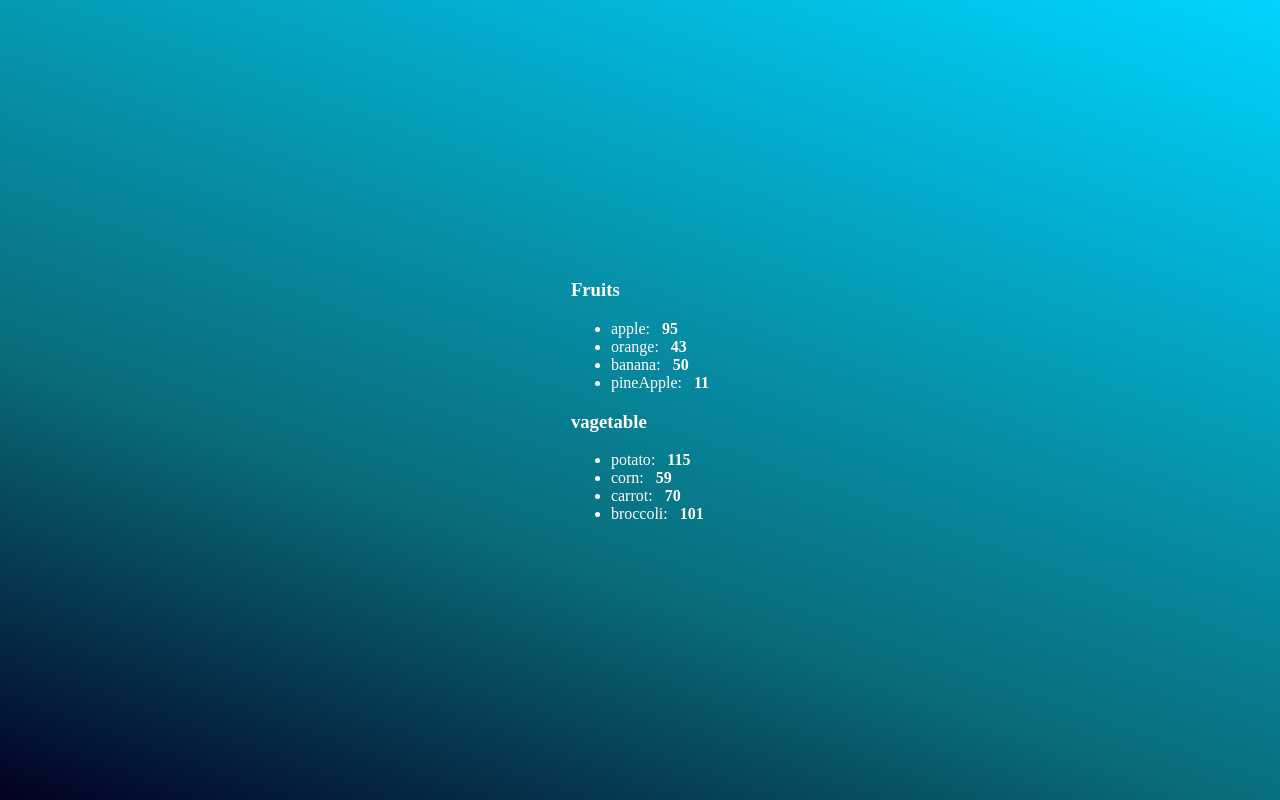
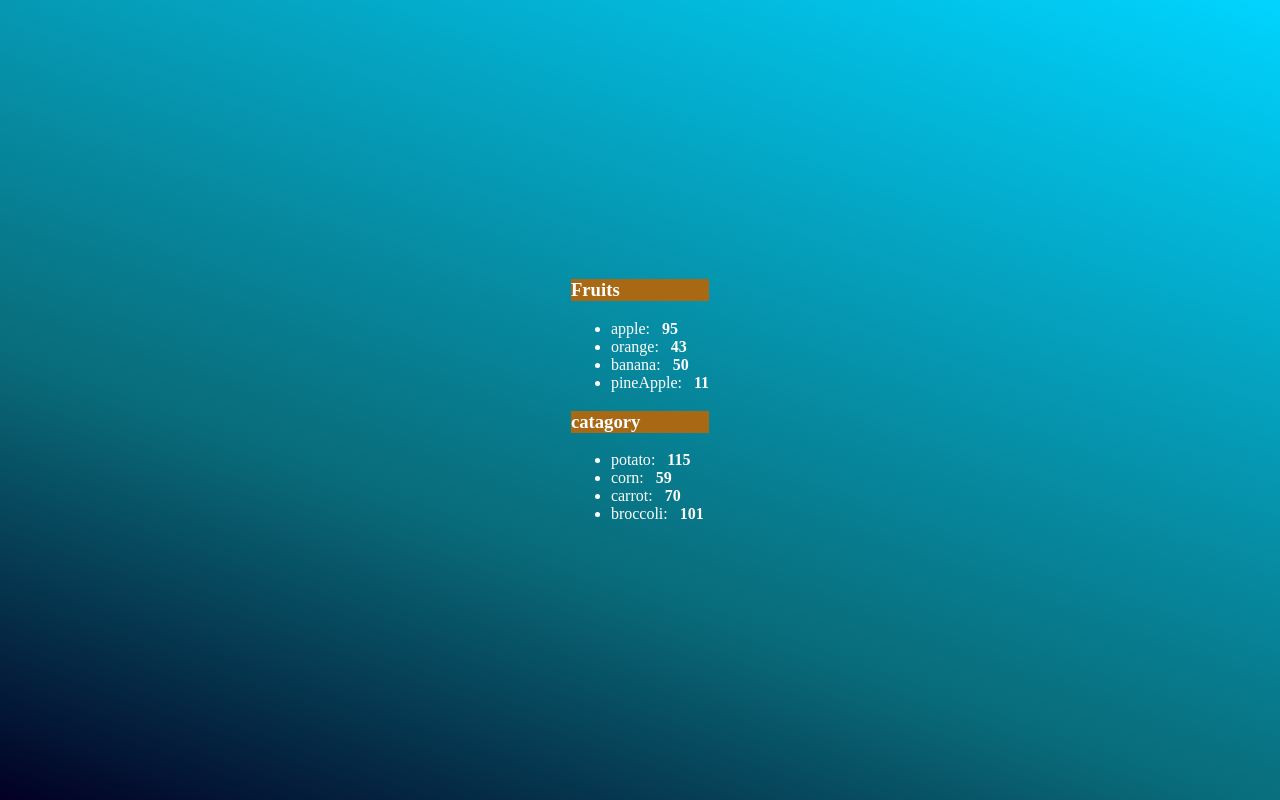
Before and after one commit to AbdiAhmed6457/REACT, a React (Vite) app in the folder my-react-app/: page / in a window 1280 px wide. Built offline with nearby package versions, Linux system fonts and the light colour scheme.

Commit message:
done the list default

```diff
--- a/my-react-app/src/App.jsx
+++ b/my-react-app/src/App.jsx
@@ -1,27 +1,27 @@
-
 import Card from "./Card";
 import List from "./List";
 
 function App() {
+  const fruits = [
+    { id: 1, name: "apple", calories: 95 },
+    { id: 2, name: "orange", calories: 43 },
+    { id: 3, name: "banana", calories: 50 },
+    { id: 4, name: "pineApple", calories: 11 },
+  ];
 
+  const vagetable = [
+    { id: 1, name: "potato", calories: 115 },
+    { id: 2, name: "corn", calories: 59 },
+    { id: 3, name: "carrot", calories: 70 },
+    { id: 4, name: "broccoli", calories: 101 },
+  ];
 
-  const fruits = [ { id: 1, name:   "apple" , calories: 95},
-    {id: 2, name: "orange", calories: 43},
-    {id: 3, name: "banana", calories: 50},
-    {id: 4, name:"pineApple", calories: 11}]
-
-    const vagetable = [ { id: 1, name:   "potato" , calories: 115},
-      {id: 2, name: "corn", calories: 59},
-      {id: 3, name: "carrot", calories: 70},
-      {id: 4, name:"broccoli", calories: 101}]
-
-  return(
+  return (
     <>
-     <List items={fruits} catagory = "Fruits"/>
-     <List items={vagetable} catagory = "vagetable"/>
-     {/* <List/> */}
-  </>
+      <List items={fruits} catagory="Fruits" />
+      <List items={vagetable} />
+    </>
   );
 }
 
-export default App
+export default App;
--- /dev/null
+++ b/my-react-app/src/List.css
@@ -0,0 +1,3 @@
+.list-catag {
+    background-color: rgb(169, 104, 20);
+}
--- a/my-react-app/src/List.jsx
+++ b/my-react-app/src/List.jsx
@@ -1,22 +1,18 @@
+import './List.css';
 
+function List({ items, catagory = "catagory" }) {
+  const listItems = items.map((item) => (
+    <li key={item.id}>
+      {item.name}: &nbsp; <b>{item.calories}</b>
+    </li>
+  ));
 
-
-function List(props){
-
-   const itemList = props.items;
-
-    const listItems = itemList.map(item => <li key={item.id}>
-        {item.name}: &nbsp; <b>
-        { item.calories}
-            </b></li>)
-
-
-
-    return ( <>
-      <h3>{props.catagory}</h3>
-          <ul>{listItems}</ul>
+  return (
+    <>
+      <h3 className="list-catag">{catagory}</h3>
+      <ul className="item-list">{listItems}</ul>
     </>
-    )
+  );
 }
 
 export default List;
```
